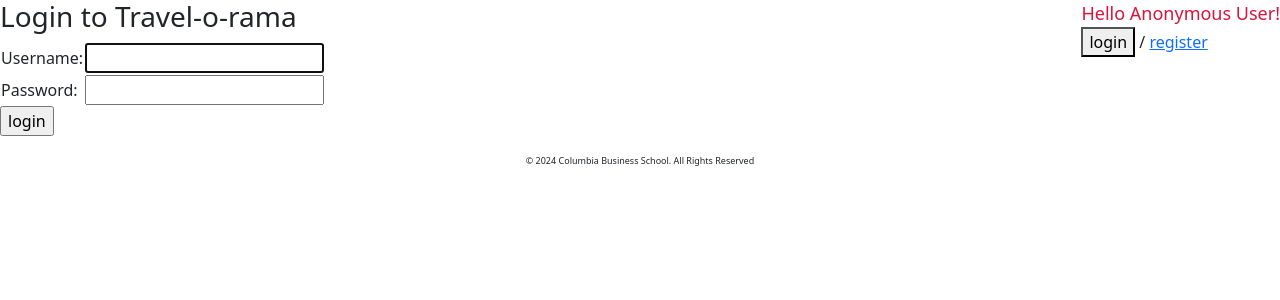
After one commit to LogstonEducation/WebAppProgrammingInPython-LectureProject, a Django app: page /accounts/login/ in a window 1280 px wide. The commit adds this page. Shown: the top 300 px of the page. Run offline with Django 5.2, Linux system fonts and the light colour scheme.

Commit message:
Add login/logout forms

```diff
--- a/LectureProject/settings.py
+++ b/LectureProject/settings.py
@@ -134,3 +134,6 @@ STATICFILES_DIRS = [os.path.join(BASE_DIR, 'static')]
 # https://docs.djangoproject.com/en/5.0/ref/settings/#default-auto-field
 
 DEFAULT_AUTO_FIELD = 'django.db.models.BigAutoField'
+
+LOGIN_REDIRECT_URL = '/'
+LOGOUT_REDIRECT_URL = '/'
--- a/LectureProject/urls.py
+++ b/LectureProject/urls.py
@@ -15,7 +15,7 @@ Including another URLconf
     2. Add a URL to urlpatterns:  path('blog/', include('blog.urls'))
 """
 from django.contrib import admin
-from django.urls import path
+from django.urls import path, include
 
 from myapp import views
 
@@ -28,4 +28,7 @@ urlpatterns = [
     path('currency-selection', views.currency_selection, name='currency_selector'),
     path('exchange_rate_info', views.exch_rate, name="exchange_rate_info"),
     path('register', views.register_new_user, name="register_user"),
+    path('register', views.register_new_user, name="register_user"),
+
+    path('accounts/', include('django.contrib.auth.urls')),
 ]
--- a/myapp/views.py
+++ b/myapp/views.py
@@ -59,4 +59,4 @@ def register_new_user(request):
         ).save()
         return HttpResponseRedirect(reverse('home'))
 
-    return render(request, "myapp/register.html", {'form': form})
+    return render(request, "registration/register.html", {'form': form})
--- a/templates/myapp/base.html
+++ b/templates/myapp/base.html
@@ -9,6 +9,23 @@
     <link rel="stylesheet" href="{% static 'myapp/style.css' %}">
 </head>
 <body>
+
+<span style="float:right;">
+    {% if user.username %}
+        <span class="large-font">Hello {{ user.username }}!</span>
+        <br>
+        <form action="{% url 'logout' %}" method="post">
+            {% csrf_token %}
+            <input type="submit" value="logout">
+        </form>
+    {% else %}
+        <span class="large-font">Hello Anonymous User!</span>
+        <br>
+        <a href="{% url 'login' %}"><button>login</button></a>
+        /
+        <a href="{% url 'register_user' %}">register</a>
+    {% endif %}
+</span>
 {% block content %}
 
 {% endblock %}
--- /dev/null
+++ b/templates/registration/login.html
@@ -0,0 +1,24 @@
+{% extends "myapp/base.html" %}
+
+{% block content %}
+<h3>Login to Travel-o-rama</h3>
+{% if form.errors %}
+    <p>Your username and password didn't match. Please try again.</p>
+{% else %}
+    <form method="post" action="{% url 'login' %}">
+        {% csrf_token %}
+        <table>
+            <tr>
+                <td>{{ form.username.label_tag }}</td>
+                <td>{{ form.username }}</td>
+            </tr>
+            <tr>
+                <td>{{ form.password.label_tag }}</td>
+                <td>{{ form.password }}</td>
+            </tr>
+        </table>
+    <input type="submit" value="login">
+    <input type="hidden" value="{{ next }}" name="next">
+    </form>
+{% endif %}
+{% endblock %}
```
Also changed, not shown: db.sqlite3, templates/registration/register.html (renamed from templates/myapp/register.html).
